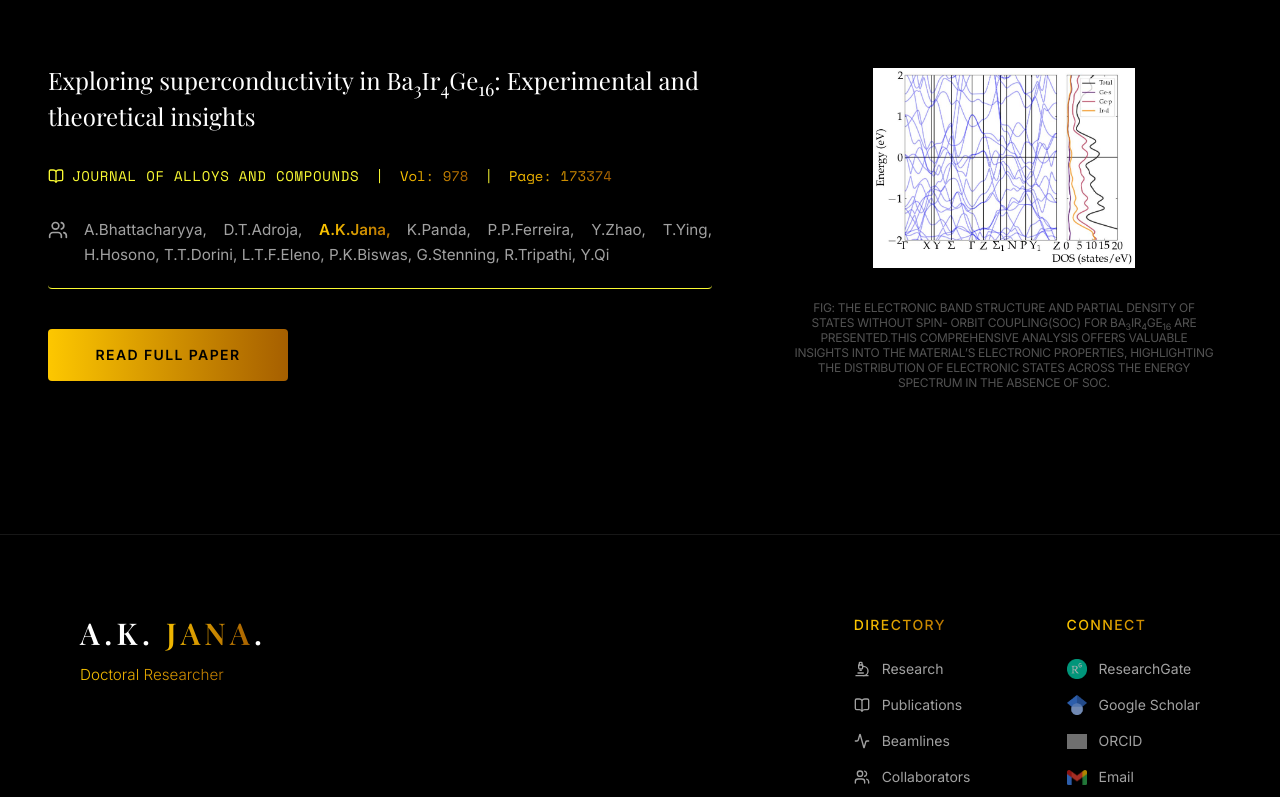
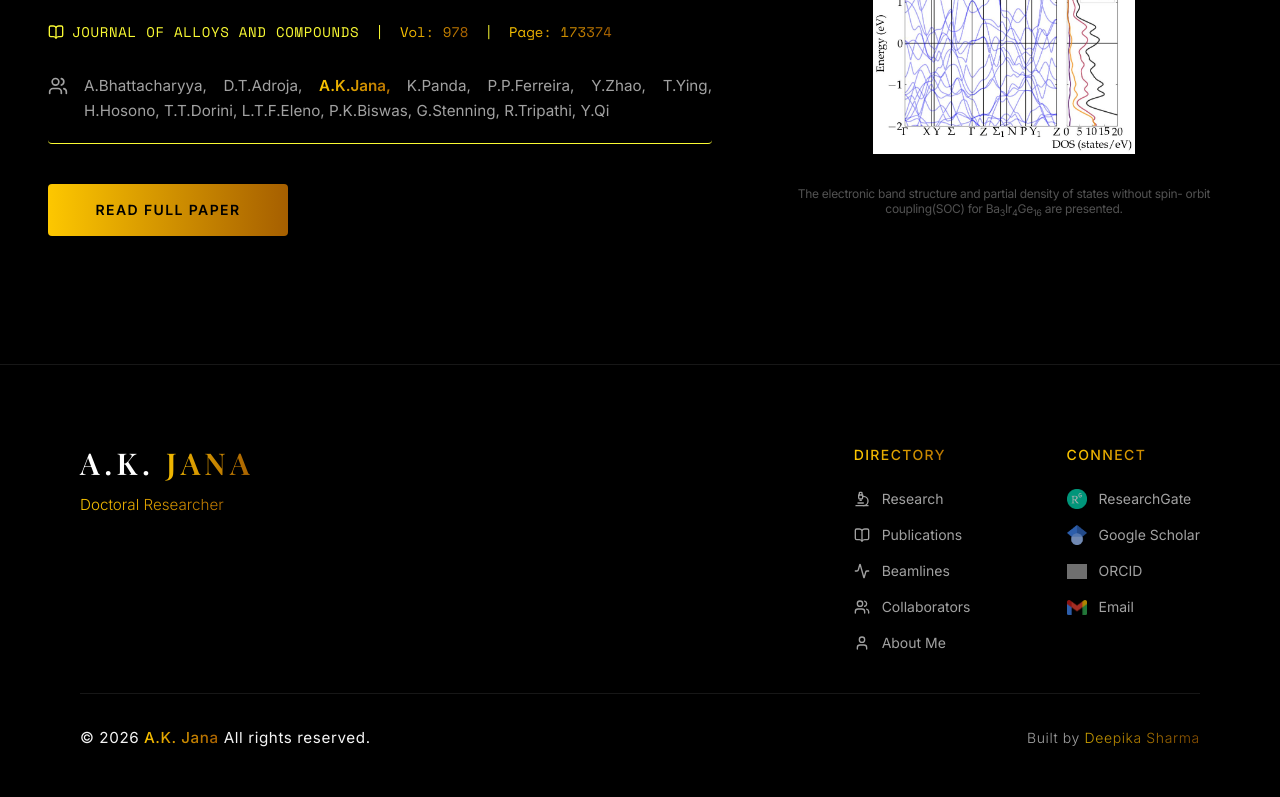
Before and after one commit to Dpsh613/Academic_Portfolio, a React (Vite) app: page /publications in a window 1280 px wide. Shown: the part 2000-2797 px from the top of the page. Built offline with nearby package versions, Linux system fonts and the light colour scheme; grey boxes are pictures that could not be loaded; a web font is replaced by a local one.

Commit message:
fixed button

```diff
--- a/src/components/Layout/Footer.jsx
+++ b/src/components/Layout/Footer.jsx
@@ -46,7 +46,7 @@ const Footer = () => {
         <div className="flex flex-col justify-start">
           <h3 className="text-3xl tracking-[0.15em] text-white mb-3 font-semibold">
             A.K.
-            <span className="text-secondary"> JANA</span>.
+            <span className="text-secondary"> JANA</span>
           </h3>
           <p className="text-secondary leading-relaxed max-w-sm font-light">
             Doctoral Researcher
@@ -111,13 +111,23 @@ const Footer = () => {
       <div className="pt-8 flex flex-col md:flex-row justify-between items-start md:items-center gap-4 text-neutral-100 text-xs tracking-wider">
         <p>
           © {new Date().getFullYear()}
-          <span className="text-secondary font-medium"> A.K. Jana</span>. All
+          <span className="text-secondary font-medium"> A.K. Jana</span> All
           rights reserved.
         </p>
-        {/* <p className="text-left md:text-right">
-          Crafted for Scientific Excellence by{" "}
-          <span className="text-secondary font-medium">Deepika Sharma</span>.
-        </p> */}
+        <p className="text-left md:text-right font-light text-sm text-neutral-400">
+          Built by{" "}
+          <a
+            href="https://github.com/Dpsh613"
+            target="_blank"
+            rel="noopener noreferrer"
+            className="text-secondary relative inline-block opacity-80 hover:opacity-100 transition-opacity duration-300
+               after:absolute after:left-0 after:-bottom-0.5 after:h-[1px] after:w-0
+               after:bg-current after:transition-all after:duration-300
+               hover:after:w-full"
+          >
+            Deepika Sharma
+          </a>
+        </p>
       </div>
     </footer>
   );
--- a/src/components/Layout/Header.jsx
+++ b/src/components/Layout/Header.jsx
@@ -68,7 +68,7 @@ const Header = () => {
           to="/"
           className="font-heading font-bold text-fluid-p tracking-[0.15em] text-theme-heading relative z-[60]"
         >
-          A. K. <span className="text-secondary">JANA</span>.
+          A. K. <span className="text-secondary">JANA</span>
         </Link>
         <nav className="hidden xl:flex gap-10 relative">
           <div
--- a/src/components/ui/Button.jsx
+++ b/src/components/ui/Button.jsx
@@ -44,11 +44,7 @@ export const HeroPrimary = (props) => (
     className={`
       /* 1. Base Styles & Gradient */
       bg-text-secondary w-60 text-theme-black px-8 py-4 text-sm font-bold uppercase tracking-widest rounded-sm inline-block text-center
-
-      /* 2. Hover Effects (Using brightness instead of swapping gradients) */
       hover:brightness-110 hover:shadow-[0_10px_20px_rgba(250,250,51,0.2)] hover:-translate-y-1
-
-      /* 3. The Smooth Transition (Changed to 300ms and ease-out) */
       transition-all duration-300 ease-out
 
       ${props.className}
--- a/src/constants/publicationsData.js
+++ b/src/constants/publicationsData.js
@@ -16,7 +16,7 @@ export const pubData = [
     img: "https://res.cloudinary.com/dsbslj3nb/image/upload/v1777039028/Na3Cu2SbO6_kuxi0b.png",
     imgLabel: "Temperature dependence of relaxation rate λ, implies the existence of spin fluctuations in Na3Cu2SbO6. Inset shows fast (λZF1) and slow (λZF2) relaxation rates of Li3Cu2SbO6[27] for comparison.",
     testImg: "/pub/paper1/img34.jpg",
-    testImgLabel: "(a) Time evolution of muon spin polarization of Na3Cu2SbO6 with specified applied longitudinal fields at T = 1.5 K. Solid colored lines are fits to the asymmetry data. (b) Field dependence of LF-μSR spectra, solid red line denotes the fit using Redfield’s equation. (For interpretation of the references to color in this figure legend, the reader is referred to the web version of this article.)",
+    testImgLabel: "(a) Time evolution of muon spin polarization of Na3Cu2SbO6 with specified applied longitudinal fields at T = 1.5 K. Solid colored lines are fits to the asymmetry data. (b) Field dependence of LF-μSR spectra, solid red line denotes the fit using Redfield’s equation.",
     link: "https://www.sciencedirect.com/science/article/abs/pii/S0925838825026416?via%3Dihub",
   },
   {
@@ -36,7 +36,7 @@ export const pubData = [
     img: "https://res.cloudinary.com/dsbslj3nb/image/upload/v1777039044/PrRu2Al2B_vgu3pi.png",
     imgLabel: "In (a), The thermodiffractogram for PrRu2Al2B is pre-sented, focusing on temperatures below 30 K. This plot reveals the emergence of magnetic scattering features in the compound. (b) illustrates a plot generated by subtracting a set of data taken at 30 K, representing the paramagnetic domain. Please note the reversed sense of the temperature axis and x-axis in this plot. This subtraction helps isolate the purely magnetic scattering contributions, revealing the emergence of antiferromagnetic order at approximately 26 K and ferromagnetic order at around 11 K.",
     testImg: "/pub/paper2/img88.jpg",
-    testImgLabel: "(a) Asymmetry spectra of PrRu2Al2B recorded at 2 K ≤T ≤ 45 K in the zero-field (ZF) configuration. The inset displays the full-scale ZF- asymmetry recorded at temperatures of 2 K and 45 K, revealing the distinct features in the muon spin relaxation signal. (b) The temperature dependence of ZF-μSR asymmetry, where two distinct humps denote the presence of two transitions in the system. These transitions are indicative of significant changes in the local magnetic environment sensed by the muons. (c) Evolution of the muon relaxation rate λ with temperature, represented by violet spheres.",
+    testImgLabel: "(a) Asymmetry spectra of PrRu2Al2B recorded at 2 K ≤T ≤ 45 K in the zero-field (ZF) configuration.(b) The temperature dependence of ZF-μSR asymmetry, where two distinct humps denote the presence of two transitions in the system. (c) Evolution of the muon relaxation rate λ with temperature, represented by violet spheres.",
     link: "https://www.sciencedirect.com/science/article/abs/pii/S0925838825013143?via%3Dihub",
   },
   {
@@ -56,7 +56,7 @@ export const pubData = [
     img: "https://res.cloudinary.com/dsbslj3nb/image/upload/v1777042978/Ba3Ir4Ge16_w5tref.png",
     imgLabel: "To discern the superconducting behavior of Ba3Ir4Ge16, we examines the temperature dependence of the zero-field-cooled (ZFC) and field-cooled (FC) superconducting volume fraction, denoted as 4πχv. The analysis is based on magnetization data collected at 5 mT, allowing for a comprehensive understanding of the material's superconducting properties under varying temperatures. This investigation contributes to the broader understanding of the superconducting characteristics of Ba3Ir4Ge16.",
     testImg: "/pub/paper3/img209.jpg",
-    testImgLabel: "The electronic band structure and partial density of states without spin- orbit coupling(SOC) for Ba3Ir4Ge16 are presented.This comprehensive analysis offers valuable insights into the material’s electronic properties, highlighting the distribution of electronic states across the energy spectrum in the absence of SOC.",
+    testImgLabel: "The electronic band structure and partial density of states without spin- orbit coupling(SOC) for Ba3Ir4Ge16 are presented.",
     link: "https://www.sciencedirect.com/science/article/abs/pii/S0925838823046777?via%3Dihub",
   },
 ];
--- a/src/pages/PublicationsPage.jsx
+++ b/src/pages/PublicationsPage.jsx
@@ -159,8 +159,8 @@ const PublicationsPage = () => {
                           className="w-full max-h-[200px] object-contain"
                         />
                       </div>
-                      <p className="text-center text-theme-neutral-muted tracking-tight leading-tight text-xs mt-4 uppercase">
-                        Fig: <AutoSciText text={pub.testImgLabel} />
+                      <p className="text-center text-theme-neutral-muted tracking-tight leading-tight text-xs mt-4">
+                        <AutoSciText text={pub.testImgLabel} />
                       </p>
                     </div>
                   </div>
```
Also changed, not shown: vercel.json (added).
